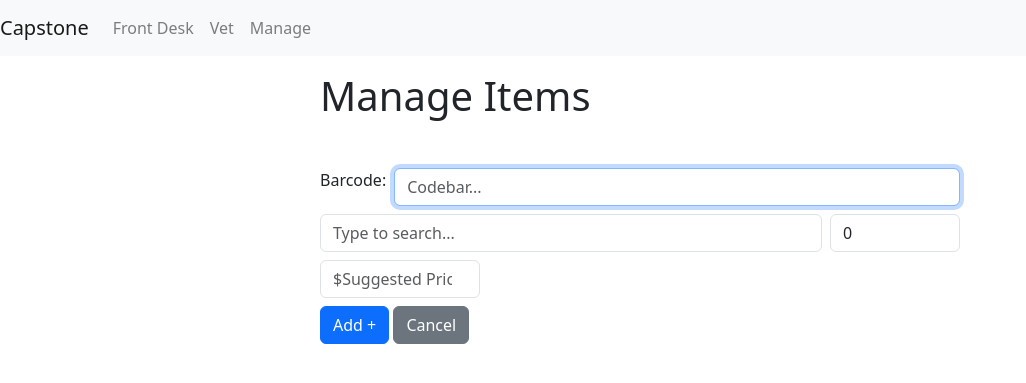
After one commit to santipdmonte/CS50W, a Django app: page /manage in a window 1280 px wide. The commit adds this page. Shown: the top 383 px of the page, without its empty margins (0-1026 px from the left). Run offline with Django 4.2, Linux system fonts and the light colour scheme; data comes from the database, SQL or seed files in the repository; both versions use the stored data as it was after the commit; some libraries are stand-ins or nearby versions.

Commit message:
Final Project Capstone: Manage items working

```diff
--- a/capstone/item_track/models.py
+++ b/capstone/item_track/models.py
@@ -9,6 +9,7 @@ class Item(models.Model):
     id = models.AutoField(primary_key=True)
     name = models.CharField(max_length=64)
     description = models.CharField(max_length=256, blank=True, null=True)
+    barcode = models.CharField(max_length=64, blank=True, null=True)
     image = models.ImageField(upload_to="item_track/images", blank=True, null=True)
     category = models.ManyToManyField("Category", blank=True, related_name="items")
     price = models.DecimalField(max_digits=10, decimal_places=2, blank=True, null=True)
--- /dev/null
+++ b/capstone/item_track/static/item_track/manage.js
@@ -0,0 +1,119 @@
+//Listener to services-price input
+// Get the input elements and select the item element
+document.addEventListener('DOMContentLoaded', function() {
+    inputItem = document.getElementById('addItem');
+    inputItem_id = document.getElementById('item_id');
+    inputPrice = document.getElementById('addPrice');
+    inputBarcode = document.getElementById('addBarcode');
+
+    // Add an event listener to the inputItem element
+    inputItem.addEventListener('input', function() {
+        const selectedItem = inputItem.value;
+        const option = document.querySelector(`#datalistOptions option[value="${selectedItem}"]`);
+
+        // Save as value the item_id
+        inputItem_id.value = option.dataset.item_id;
+        inputBarcode.value = option.dataset.barcode;
+
+        if (option && option.dataset.price) {
+            inputPrice.value = option.dataset.price;
+        } else {
+            inputPrice.value = '';
+        }
+
+        if (option && option.dataset.barcode) {
+            inputBarcode.value = option.dataset.barcode;
+        } else {
+            inputBarcode.value = '';
+        }
+    });
+
+    inputBarcode.addEventListener('input', function() {
+        const selectedBarcode = inputBarcode.value;
+
+        console.log(selectedBarcode);
+
+        fetch(`/item/barcode/${selectedBarcode}`)
+        .then(response => {
+            if (!response.ok) {
+                inputItem.value = '';
+                inputItem_id.value = '';
+                inputPrice.value = '';
+                throw new Error('No se encontró el artículo.');
+            }
+            return response.json();
+          })
+          .then(item => {
+            // If fund the item
+            if (item) {
+              inputItem.value = item.name;
+              inputItem_id.value = item.id;
+              inputPrice.value = item.price;
+              console.log(item);
+            }
+          })
+          .catch(error => {
+            console.log('Hubo un error:', error);
+          });
+
+
+    });
+
+    // document.querySelector('#add_btn').addEventListener('click', (event) => {
+    //     // Save as value the item_id
+    //     inputItem_id.value = option.dataset.item_id;
+    // });
+});
+
+function saveChanges(csrf_token){
+
+    itemId = inputItem_id.value;
+    itemName = inputItem.value;
+    itemPrice = inputPrice.value;
+    itemBarcode = inputBarcode.value;
+    itemAmount = document.getElementById('addAmount').value;
+
+    fetch(`/item/update/${itemId}`, {
+        method: 'PUT',
+        headers: {
+            'Content-Type': 'application/json',
+            'X-CSRFToken': csrf_token
+        },
+        body: JSON.stringify({
+            itemName: itemName,
+            itemPrice: itemPrice,
+            itemBarcode: itemBarcode,
+            itemAmount: itemAmount
+        })
+    })
+    .then(response => response.json())
+    .then(() => {
+        // Add alert
+        const successAlert = document.createElement('div');
+        successAlert.classList.add('alert', 'alert-success', 'mt-2');
+        successAlert.textContent = `${itemName} successfully updated!`;
+
+        // Add alert to the form
+        const form = document.querySelector('form');
+        form.appendChild(successAlert);
+
+        // Clean the alert after 3 seconds
+        // setTimeout(() => {
+        //     form.removeChild(successAlert);
+        //     cancelChanges();
+        // }, 3000);
+
+        cancelChanges()});
+}
+
+function cancelChanges(){
+
+    inputItem.value = '';
+    inputItem_id.value = '';
+    inputPrice.value = '';
+    inputBarcode.value = '';
+    document.getElementById('addAmount').value = 0;
+
+    console.log(inputBarcode);
+    inputBarcode.focus();
+}
--- a/capstone/item_track/templates/item_track/layout.html
+++ b/capstone/item_track/templates/item_track/layout.html
@@ -7,6 +7,16 @@
         <script src="https://cdn.jsdelivr.net/npm/bootstrap@5.3.1/dist/js/bootstrap.bundle.min.js" integrity="sha384-HwwvtgBNo3bZJJLYd8oVXjrBZt8cqVSpeBNS5n7C8IVInixGAoxmnlMuBnhbgrkm" crossorigin="anonymous"></script>
         <link rel="stylesheet" href="https://stackpath.bootstrapcdn.com/bootstrap/4.4.1/css/bootstrap.min.css" integrity="sha384-Vkoo8x4CGsO3+Hhxv8T/Q5PaXtkKtu6ug5TOeNV6gBiFeWPGFN9MuhOf23Q9Ifjh" crossorigin="anonymous">
         <link href="{% static 'item_track/styles.css' %}" rel="stylesheet">
+        <link rel="stylesheet" href="https://cdnjs.cloudflare.com/ajax/libs/rangeslider.js/2.3.3/rangeslider.css">
+        <script src="https://cdnjs.cloudflare.com/ajax/libs/rangeslider.js/2.3.3/rangeslider.min.js"></script>
+
+        <script src="https://code.jquery.com/jquery-3.6.0.min.js"></script>
+        <link href="https://maxcdn.bootstrapcdn.com/bootstrap/4.5.2/css/bootstrap.min.css" rel="stylesheet">
+        <script src="https://maxcdn.bootstrapcdn.com/bootstrap/4.5.2/js/bootstrap.min.js"></script>
+        <script src="https://ajax.googleapis.com/ajax/libs/jquery/3.5.1/jquery.min.js"></script>
+        <script src="https://cdnjs.cloudflare.com/ajax/libs/popper.js/1.16.0/umd/popper.min.js"></script>
+
+        <link href="https://cdn.jsdelivr.net/npm/bootstrap@5.3.1/dist/css/bootstrap.min.css" rel="stylesheet" integrity="sha384-4bw+/aepP/YC94hEpVNVgiZdgIC5+VKNBQNGCHeKRQN+PtmoHDEXuppvnDJzQIu9" crossorigin="anonymous">
         {% block script %}
         {% endblock %}
     </head>
@@ -24,6 +34,9 @@
                 <li class="nav-item">
                     <a class="nav-link" href="{% url 'vet' %}">Vet</a>
                 </li>
+                <li class="nav-item">
+                  <a class="nav-link" href="{% url 'manage' %}">Manage</a>
+                </li>
               </ul>
             </div>
           </nav>
--- /dev/null
+++ b/capstone/item_track/templates/item_track/manage.html
@@ -0,0 +1,50 @@
+{% extends "item_track/layout.html" %}
+{% load static %}
+
+{% block body %}
+
+    {% block head %}
+
+    <div class="d-flex justify-content-center" >
+        <div class="w-50">
+        <h1 class="mt-3">Manage Items</h1>
+        <!-- Form -->
+        <form>
+
+            <div class="vet-form-item mt-5">
+
+                <!-- Inputs -->
+                <div class="d-flex">
+                    <label for="">Barcode:</label>
+                    <input class="form-control mb-2 ml-2" id="addBarcode" type="text" placeholder="Codebar..." autofocus>
+                </div>
+                <div class="d-flex pb-2">
+                    <input class="form-control mr-2" list="datalistOptions" id="addItem" placeholder="Type to search..." required>
+                    <datalist id="datalistOptions">
+                        <option value="Select Item" disabled></option>
+                        {% for item in items %}
+                        <option value="{{ item }}" data-item_id="{{ item.id }}" data-price="{{ item.price }}" data-barcode="{{ item.barcode }}"></option>
+                        {% endfor %}
+                    </datalist>
+                    <input class="form-control amount w-25" type="number" id="addAmount" name="amount" placeholder="Amount" value="0" min="0" required>
+                </div>
+                <input type="hidden" id="item_id">
+                <input class="form-control w-25 price mb-2" type="number" id="addPrice" name="price" min="0" placeholder="$Suggested Price..." required>
+
+            </div>
+
+            <button id="saveChange" type="button" class="btn btn-primary" onclick="saveChanges('{{ csrf_token }}')">Add +</button>
+            <button id="cancelChange" type="button" class="btn btn-secondary" onclick="cancelChanges()">Cancel</button>
+
+        </form>
+    </div>
+    </div>
+
+
+    {% endblock %}
+
+{% endblock %}
+
+{% block script %}
+    <script src="{% static 'item_track/manage.js' %}"></script>
+{% endblock %}
--- a/capstone/item_track/urls.py
+++ b/capstone/item_track/urls.py
@@ -7,5 +7,8 @@ urlpatterns = [
 	path("vet", views.vet, name="vet"),
 	path("front_desk", views.front_desk, name="front_desk"),
     path("transaction", views.transaction, name="transaction"),
+    path("manage", views.manage, name="manage"),
+    path("item/barcode/<str:barcode>", views.item_by_barcode, name="barcode"),
+    path("item/update/<str:item_id>", views.update_item_by_id, name="update_item_by_id"),
     path("transaction/<int:transaction_id>", views.transaction, name="transaction_id"),
 ]
--- a/capstone/item_track/views.py
+++ b/capstone/item_track/views.py
@@ -114,6 +114,40 @@ def transaction(request):
         pass
 
 
+def manage(request):
+        items = Item.objects.all()
+        return render(request, "item_track/manage.html",{
+        'items': items
+        # 'treatments': treatments
+    })
+
+def item_by_barcode(request, barcode):
+    try:
+        item = Item.objects.get(barcode=barcode)
+        return JsonResponse(item.serialize())
+    except Item.DoesNotExist:
+        return JsonResponse({'error': 'Producto no encontrado'}, status=404)
+
+
+def update_item_by_id(request, item_id):
+    if request.method == 'PUT':
+        print("Update")
+        try:
+            data = json.loads(request.body)
+            print(data)
+
+            item = Item.objects.get(id=item_id)
+            item.price = data['itemPrice']
+            item.stock = item.stock + int(data['itemAmount'])
+            item.save()
+
+
+            return JsonResponse({'message': 'Datos procesados correctamente'})
+        except json.JSONDecodeError:
+            return JsonResponse({'error': 'Error en el formato JSON'}, status=400)
+    return JsonResponse({'error': 'Método no permitido'}, status=405)
+
+
 def create_item(request):
     if request.method == "POST":
         pass
```
Also changed, not shown: capstone/item_track/templates/item_track/front_desk.html (+0 -15 lines), capstone/db.sqlite3, capstone/item_track/migrations/0009_item_codebar.py (added), capstone/item_track/migrations/0010_rename_codebar_item_barcode.py (added).
